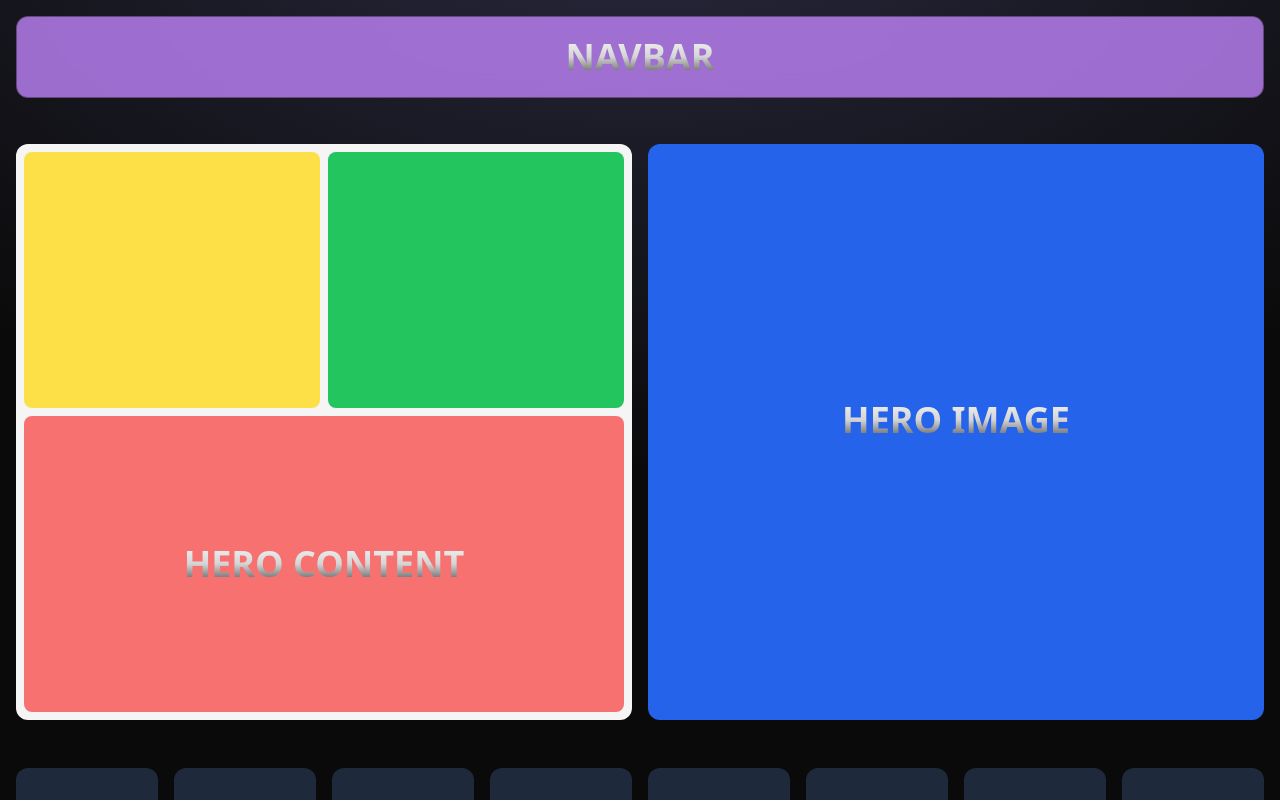
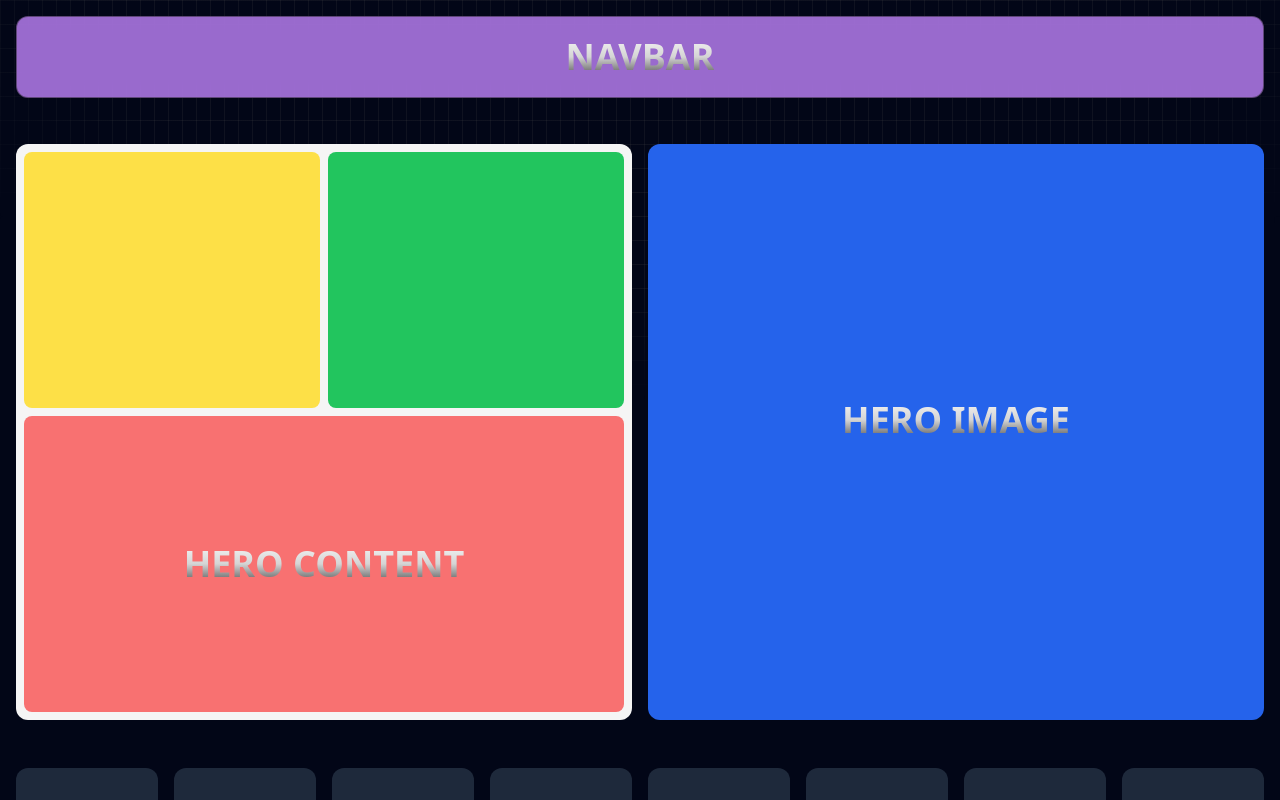
Before and after one commit to chiwantha/Responsive-Layout, a React (Vite) app: page / in a window 1280 px wide. Shown: the top 800 px of the page. Built offline with nearby package versions, Linux system fonts and the light colour scheme.

Commit message:
changed the background snipett

```diff
--- a/src/App.jsx
+++ b/src/App.jsx
@@ -16,11 +16,14 @@
   return (
     <div className="antialiased">
       <div className="fixed top-0 -z-10 h-full w-full">
-        <div
-          className="absolute top-0 z-[-2] h-screen
-       w-screen bg-neutral-950
-       bg-[radial-gradient(ellipse_80%_80%_at_50%_-20%,rgba(120,119,198,0.3),rgba(255,255,255,0))]"
-        />
+        <div className="relative h-full w-full bg-slate-950">
+          <div
+            className="absolute bottom-0 left-0 right-0 top-0
+             bg-[linear-gradient(to_right,#4f4f4f2e_1px,transparent_1px),linear-gradient(to_bottom,#4f4f4f2e_1px,transparent_1px)]
+              bg-[size:14px_24px]
+       [mask-image:radial-gradient(ellipse_60%_50%_at_50%_0%,#000_70%,transparent_100%)]"
+          ></div>
+        </div>
       </div>
 
       {/* <div className="fixed top-0 w-full">
```
